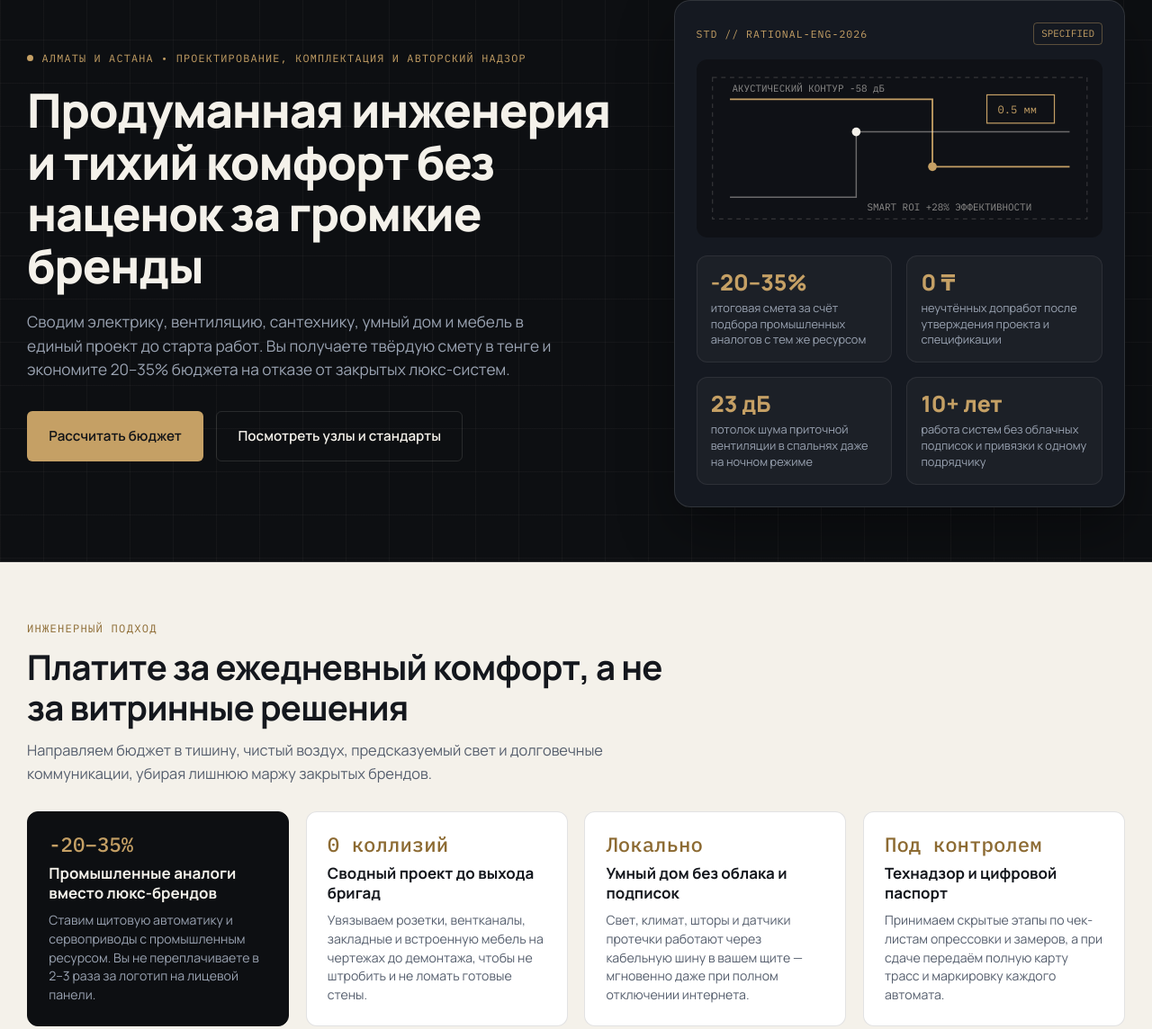
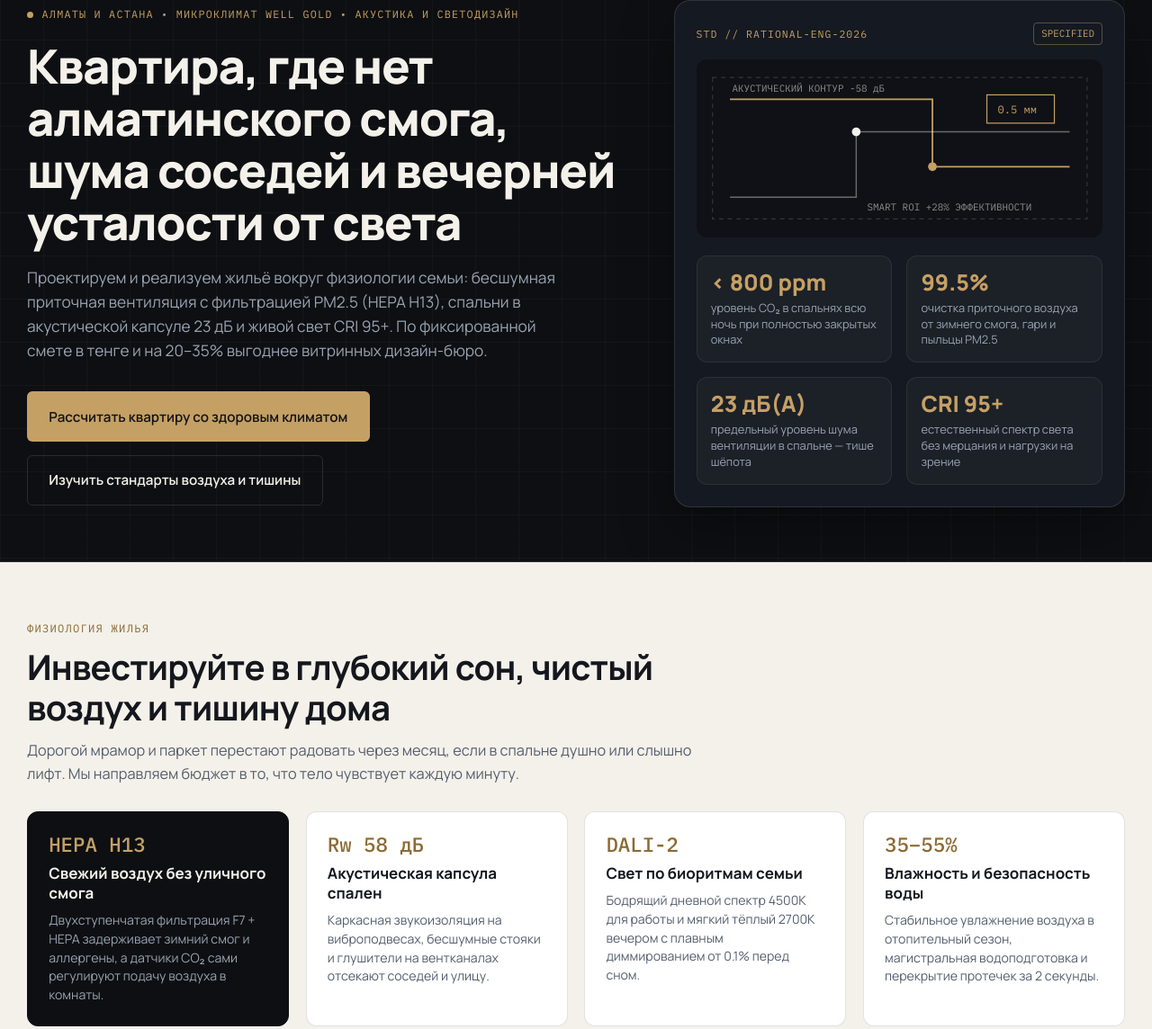
Before and after one commit to shribusson/smart-renovation-landing, a website: page index.html in a window 1280 px wide. Shown: the part 170-1314 px from the top of the page at 90% size. Drawn offline with Linux system fonts and the light colour scheme.

Commit message:
Build v4-health-silence variant targeting air quality, silence and light

```diff
--- a/index.html
+++ b/index.html
@@ -3,7 +3,7 @@
 <head>
   <meta charset="UTF-8" />
   <meta name="viewport" content="width=device-width, initial-scale=1.0" />
-  <title>[v2] РАЦИО // Прагматичная инженерия без наценок за бренды</title>
+  <title>[v4] РАЦИО // Квартира без смога, духоты и шума по стандарту WELL Gold</title>
   <meta
     name="description"
     content="Продуманная инженерия, сводный проект и тихий бытовой комфорт в Алматы и Астане с фиксированной сметой в тенге и экономией 20–35% без наценок за громкие бренды."
@@ -22,9 +22,9 @@
       <span class="variant-bar-label">ВЕРСИИ ДЛЯ ТЕСТА:</span>
       <div class="variant-bar-links">
         <a href="https://v1.meninui.kz" class="variant-link">v1: Базовый стандарт</a>
-        <a href="https://v2.meninui.kz" class="variant-link is-current">v2: Прагматик (без воды)</a>
+        <a href="https://v2.meninui.kz" class="variant-link">v2: Прагматик (без воды)</a>
         <a href="https://v3.meninui.kz" class="variant-link">v3: Через аудит сметы</a>
-        <a href="https://v4.meninui.kz" class="variant-link">v4: Тишина и анти-смог</a>
+        <a href="https://v4.meninui.kz" class="variant-link is-current">v4: Тишина и анти-смог</a>
         <a href="https://v5.meninui.kz" class="variant-link">v5: Под ключ / Твёрдая смета</a>
       </div>
     </div>
@@ -93,20 +93,20 @@
         <div class="hero-content">
           <div class="eyebrow">
             <span class="dot"></span>
-            АЛМАТЫ И АСТАНА • ПРОЕКТИРОВАНИЕ, КОМПЛЕКТАЦИЯ И АВТОРСКИЙ НАДЗОР
+            АЛМАТЫ И АСТАНА • МИКРОКЛИМАТ WELL GOLD • АКУСТИКА И СВЕТОДИЗАЙН
           </div>
 
-          <h1>Продуманная инженерия и тихий комфорт без наценок за громкие бренды</h1>
+          <h1>Квартира, где нет алматинского смога, шума соседей и вечерней усталости от света</h1>
 
           <p class="hero-lead">
-            Сводим электрику, вентиляцию, сантехнику, умный дом и мебель в единый проект до старта
-            работ. Вы получаете твёрдую смету в тенге и экономите 20–35% бюджета на отказе от
-            закрытых люкс-систем.
+            Проектируем и реализуем жильё вокруг физиологии семьи: бесшумная приточная вентиляция с
+            фильтрацией PM2.5 (HEPA H13), спальни в акустической капсуле 23 дБ и живой свет CRI 95+.
+            По фиксированной смете в тенге и на 20–35% выгоднее витринных дизайн-бюро.
           </p>
 
           <div class="hero-cta">
-            <a href="#calculator" class="btn btn-brass btn-lg">Рассчитать бюджет</a>
-            <a href="#anatomy" class="btn btn-ghost btn-lg">Посмотреть узлы и стандарты</a>
+            <a href="#calculator" class="btn btn-brass btn-lg">Рассчитать квартиру со здоровым климатом</a>
+            <a href="#offer" class="btn btn-ghost btn-lg">Изучить стандарты воздуха и тишины</a>
           </div>
         </div>
 
@@ -130,20 +130,20 @@
           </div>
           <div class="metrics-grid">
             <div class="metric-item">
-              <span class="metric-value">-20–35%</span>
-              <span class="metric-desc">итоговая смета за счёт подбора промышленных аналогов с тем же ресурсом</span>
+              <span class="metric-value">&lt; 800 ppm</span>
+              <span class="metric-desc">уровень CO₂ в спальнях всю ночь при полностью закрытых окнах</span>
             </div>
             <div class="metric-item">
-              <span class="metric-value">0 ₸</span>
-              <span class="metric-desc">неучтённых допработ после утверждения проекта и спецификации</span>
+              <span class="metric-value">99.5%</span>
+              <span class="metric-desc">очистка приточного воздуха от зимнего смога, гари и пыльцы PM2.5</span>
             </div>
             <div class="metric-item">
-              <span class="metric-value">23 дБ</span>
-              <span class="metric-desc">потолок шума приточной вентиляции в спальнях даже на ночном режиме</span>
+              <span class="metric-value">23 дБ(A)</span>
+              <span class="metric-desc">предельный уровень шума вентиляции в спальне — тише шёпота</span>
             </div>
             <div class="metric-item">
-              <span class="metric-value">10+ лет</span>
-              <span class="metric-desc">работа систем без облачных подписок и привязки к одному подрядчику</span>
+              <span class="metric-value">CRI 95+</span>
+              <span class="metric-desc">естественный спектр света без мерцания и нагрузки на зрение</span>
             </div>
           </div>
         </aside>
@@ -154,48 +154,48 @@
     <section class="section section-stone" id="offer">
       <div class="container">
         <div class="section-head">
-          <span class="mono-tag">ИНЖЕНЕРНЫЙ ПОДХОД</span>
-          <h2>Платите за ежедневный комфорт, а не за витринные решения</h2>
+          <span class="mono-tag">ФИЗИОЛОГИЯ ЖИЛЬЯ</span>
+          <h2>Инвестируйте в глубокий сон, чистый воздух и тишину дома</h2>
           <p class="section-subtitle">
-            Направляем бюджет в тишину, чистый воздух, предсказуемый свет и долговечные
-            коммуникации, убирая лишнюю маржу закрытых брендов.
+            Дорогой мрамор и паркет перестают радовать через месяц, если в спальне душно или слышно
+            лифт. Мы направляем бюджет в то, что тело чувствует каждую минуту.
           </p>
         </div>
 
         <div class="offer-grid">
           <article class="offer-card offer-card-accent">
-            <span class="offer-num">-20–35%</span>
-            <h3>Промышленные аналоги вместо люкс-брендов</h3>
+            <span class="offer-num">HEPA H13</span>
+            <h3>Свежий воздух без уличного смога</h3>
             <p>
-              Ставим щитовую автоматику и сервоприводы с промышленным ресурсом. Вы не
-              переплачиваете в 2–3 раза за логотип на лицевой панели.
+              Двухступенчатая фильтрация F7 + HEPA задерживает зимний смог и аллергены, а датчики CO₂
+              сами регулируют подачу воздуха в комнаты.
             </p>
           </article>
 
           <article class="offer-card">
-            <span class="offer-num">0 коллизий</span>
-            <h3>Сводный проект до выхода бригад</h3>
+            <span class="offer-num">Rw 58 дБ</span>
+            <h3>Акустическая капсула спален</h3>
             <p>
-              Увязываем розетки, вентканалы, закладные и встроенную мебель на чертежах до
-              демонтажа, чтобы не штробить и не ломать готовые стены.
+              Каркасная звукоизоляция на виброподвесах, бесшумные стояки и глушители на вентканалах
+              отсекают соседей и улицу.
             </p>
           </article>
 
           <article class="offer-card">
-            <span class="offer-num">Локально</span>
-            <h3>Умный дом без облака и подписок</h3>
+            <span class="offer-num">DALI-2</span>
+            <h3>Свет по биоритмам семьи</h3>
             <p>
-              Свет, климат, шторы и датчики протечки работают через кабельную шину в вашем
-              щите — мгновенно даже при полном отключении интернета.
+              Бодрящий дневной спектр 4500K для работы и мягкий тёплый 2700K вечером с плавным
+              диммированием от 0.1% перед сном.
             </p>
           </article>
 
           <article class="offer-card">
-            <span class="offer-num">Под контролем</span>
-            <h3>Технадзор и цифровой паспорт</h3>
+            <span class="offer-num">35–55%</span>
+            <h3>Влажность и безопасность воды</h3>
             <p>
-              Принимаем скрытые этапы по чек-листам опрессовки и замеров, а при сдаче передаём
-              полную карту трасс и маркировку каждого автомата.
+              Стабильное увлажнение воздуха в отопительный сезон, магистральная водоподготовка и
+              перекрытие протечек за 2 секунды.
             </p>
           </article>
         </div>
@@ -670,7 +670,7 @@
       <div class="container contact-layout">
         <div class="contact-info">
           <span class="mono-tag">ОБСУДИТЬ ПРОЕКТ</span>
-          <h2>Закажите технический аудит или предварительный расчёт</h2>
+          <h2>Получите проект тихого и чистого жилья под ваш бюджет</h2>
           <p class="contact-lead">
             Разберём планировку вашего ЖК или дома, покажем примеры готовых узлов и назовём
             реальные статьи экономии ещё до начала стройки.
@@ -719,7 +719,7 @@
           </div>
 
           <button type="submit" class="btn btn-brass btn-lg btn-block" id="leadSubmitBtn">
-            Запросить инженерный расчёт
+            Запросить расчёт климата и ремонта
           </button>
           <p class="form-status" id="leadStatus" role="status" aria-live="polite"></p>
         </form>
```
